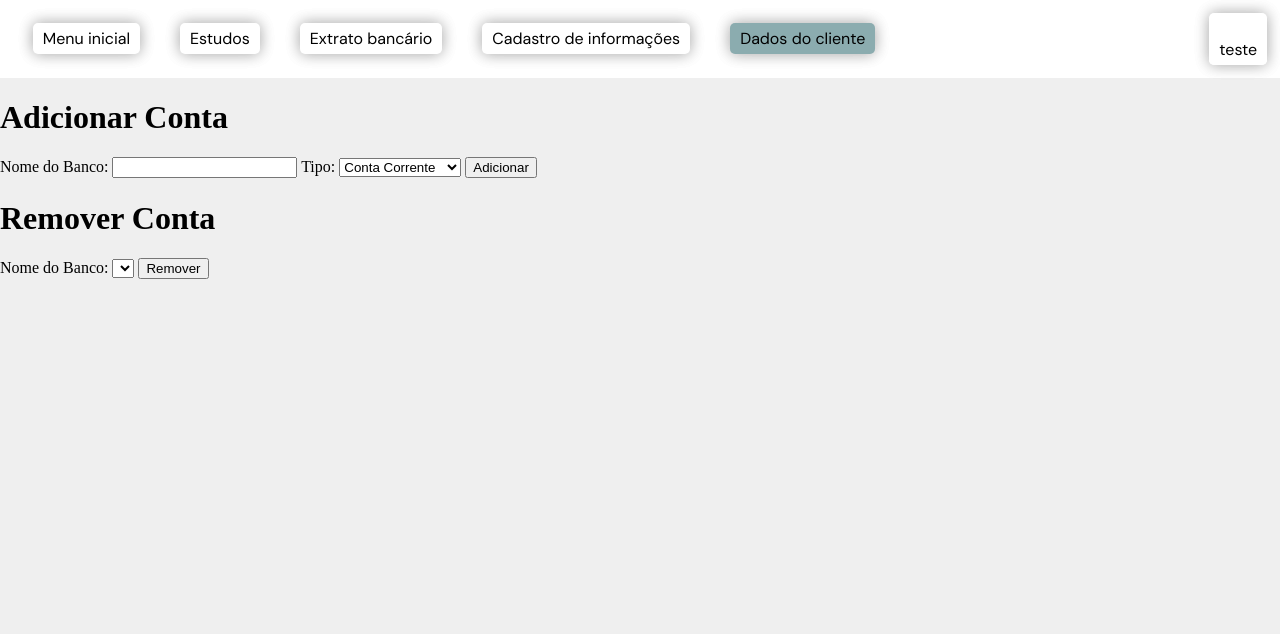
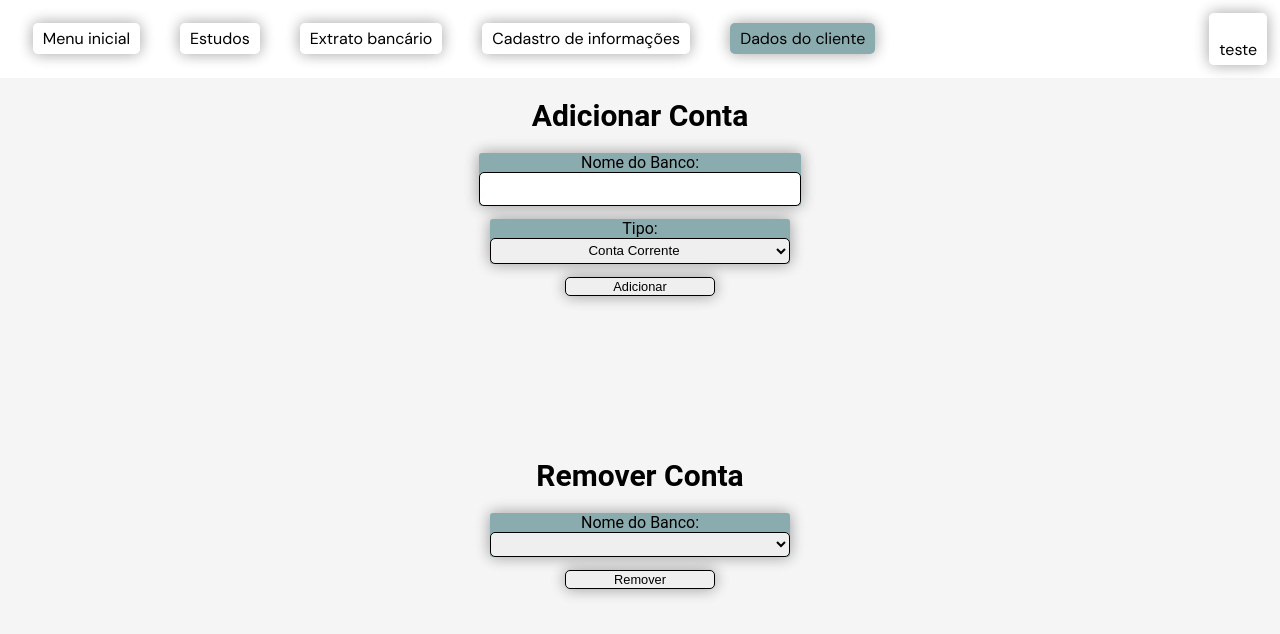
Before and after one commit to mrodrigues14/sistema-alberi, a website: page frontend/paginaDados/paginaDados.html in a window 1280 px wide. Drawn offline with Linux system fonts and the light colour scheme; no server answers.

Commit message:
Ajustes css, estudo resumo fin

```diff
--- a/backend/src/repositories/insercao.repository.js
+++ b/backend/src/repositories/insercao.repository.js
@@ -32,7 +32,7 @@ function buscarUltimasInsercoes(callback) {
         FROM EXTRATO
         INNER JOIN BANCO B ON EXTRATO.ID_BANCO = B.IDBANCO
         INNER JOIN CLIENTE C ON EXTRATO.ID_CLIENTE = C.IDCLIENTE
-        ORDER BY EXTRATO.IDEXTRATO DESC LIMIT 7`;
+        ORDER BY EXTRATO.IDEXTRATO DESC LIMIT 6`;
 
     mysqlConn.query(query, function(err, result, fields) {
         if (err) {
--- a/frontend/paginaConsulta/paginaConsulta.js
+++ b/frontend/paginaConsulta/paginaConsulta.js
@@ -155,6 +155,11 @@ function atualizarTabela(dados) {
     });
 }
 
+let selectBanco = document.getElementById('seletorBanco');
+selectBanco.addEventListener('change', function(){
+   buscarDados();
+});
+
 function gerarPDF() {
     var { jsPDF } = window.jspdf;
     var doc = new jsPDF();
--- /dev/null
+++ b/frontend/paginaDados/paginaDados.css
@@ -0,0 +1,135 @@
+body{
+    margin: 0;
+    padding: 0;
+    font-family: 'Roboto', sans-serif;
+    background-color: #f5f5f5;
+    height: 100%;
+}
+
+html{
+    height: 90%;
+}
+
+.main{
+    display: flex;
+    flex-direction: column;
+    align-items: center;
+    justify-content: center;
+    height: 100%;
+    background-color: #f5f5f5;
+}
+
+#Adicionar-Conta{
+    display: flex;
+    flex-direction: column;
+    align-items: center;
+    width: 100%;
+    height: 100%;
+    background-color: #f5f5f5;
+}
+
+#Adicionar-Conta h1{
+    margin-top: 20px;
+    margin-bottom: 20px;
+    font-size: 30px;
+    color: #000;
+}
+
+#Adicionar-Conta form{
+    display: flex;
+    flex-direction: column;
+    align-items: center;
+    width: 100%;
+    height: 100%;
+    background-color: #f5f5f5;
+}
+
+#nomeBanco{
+    width: 300px;
+    height: 1vw;
+    border: 1px solid #000;
+    border-radius: 5px;
+    padding: 10px;
+    font-size: 20px;
+}
+
+label{
+    display: flex;
+    flex-direction: column;
+    align-items: center;
+    background-color: #8BACAF;
+    border-radius: 3px;
+    margin-bottom: 1vw;
+    box-shadow: 0 0 15px 0 rgba(0,0,0,0.2), 0 0 15px 0 rgba(0,0,0,0.19);
+}
+
+#tipoConta{
+    width: 300px;
+    height: 2vw;
+    border: 1px solid #000;
+    border-radius: 5px;
+    align-items: center;
+    text-align: center;
+}
+
+#addButton{
+    width: 150px;
+    height: 1.5vw;
+    border: 1px solid #000;
+    border-radius: 5px;
+    font-size: 1vw;
+    box-shadow: 0 0 15px 0 rgba(0,0,0,0.2), 0 0 15px 0 rgba(0,0,0,0.19);
+}
+
+#addButton:hover{
+    background-color: #8BACAF;
+    color: #fff;
+}
+
+#Remover\ Conta{
+    display: flex;
+    flex-direction: column;
+    align-items: center;
+    width: 100%;
+    height: 100%;
+    background-color: #f5f5f5;
+}
+
+#Remover\ Conta h1{
+    margin-top: 20px;
+    margin-bottom: 20px;
+    font-size: 30px;
+    color: #000;
+}
+
+#Remover\ Conta form{
+    display: flex;
+    flex-direction: column;
+    align-items: center;
+    width: 100%;
+    height: 100%;
+    background-color: #f5f5f5;
+}
+
+#selectBanco{
+    width: 300px;
+    height: 2vw;
+    border: 1px solid #000;
+    border-radius: 5px;
+    align-items: center;
+    text-align: center;
+}
+
+#removeButton{
+    width: 150px;
+    height: 1.5vw;
+    border: 1px solid #000;
+    border-radius: 5px;
+    font-size: 1vw;
+    box-shadow: 0 0 15px 0 rgba(0,0,0,0.2), 0 0 15px 0 rgba(0,0,0,0.19);
+}
+
+#removeButton:hover{
+    background-color: #8BACAF;
+    color: #fff;
+}
--- a/frontend/paginaDados/paginaDados.html
+++ b/frontend/paginaDados/paginaDados.html
@@ -8,11 +8,13 @@
             background-color: #8BACAF;
         }
     </style>
+
+    <link rel="stylesheet" href="/paginaDados/paginaDados.css">
 </head>
 <body>
     <div id="menu-container"></div>
     <div class="main">
-        <div id="Adicionar Conta">
+        <div id="Adicionar-Conta">
             <h1>Adicionar Conta</h1>
             <form id="formAdd" action="/dados/adicionar" method="post">
                 <label for="nomeBanco">
@@ -28,7 +30,7 @@
                     </select>
                 </label>
                 <input type="hidden" name="idcliente">
-                <input type="submit" value="Adicionar">
+                <input type="submit" value="Adicionar" id="addButton">
             </form>
         </div>
 
@@ -42,7 +44,7 @@
                     </select>
                 </label>
                 <input type="hidden" name="idcliente2">
-                <input type="submit" value="Remover">
+                <input type="submit" value="Remover" id="removeButton">
             </form>
         </div>
     </div>
--- a/frontend/paginaInicial/paginaInicialScript.js
+++ b/frontend/paginaInicial/paginaInicialScript.js
@@ -151,3 +151,6 @@ addClickEventToListItems();
 document.addEventListener('DOMContentLoaded', function() {
     loadNomeEmpresa();
 });
+
+
+// Até aqui html matheus edition
```
Also changed, not shown: backend/src/repositories/estudos.repository.js (+7 -7 lines), frontend/paginaInicial/paginaInicial.html (+1 -3 lines), frontend/templateMenu/styletemplate.css (line endings or trailing spaces).
